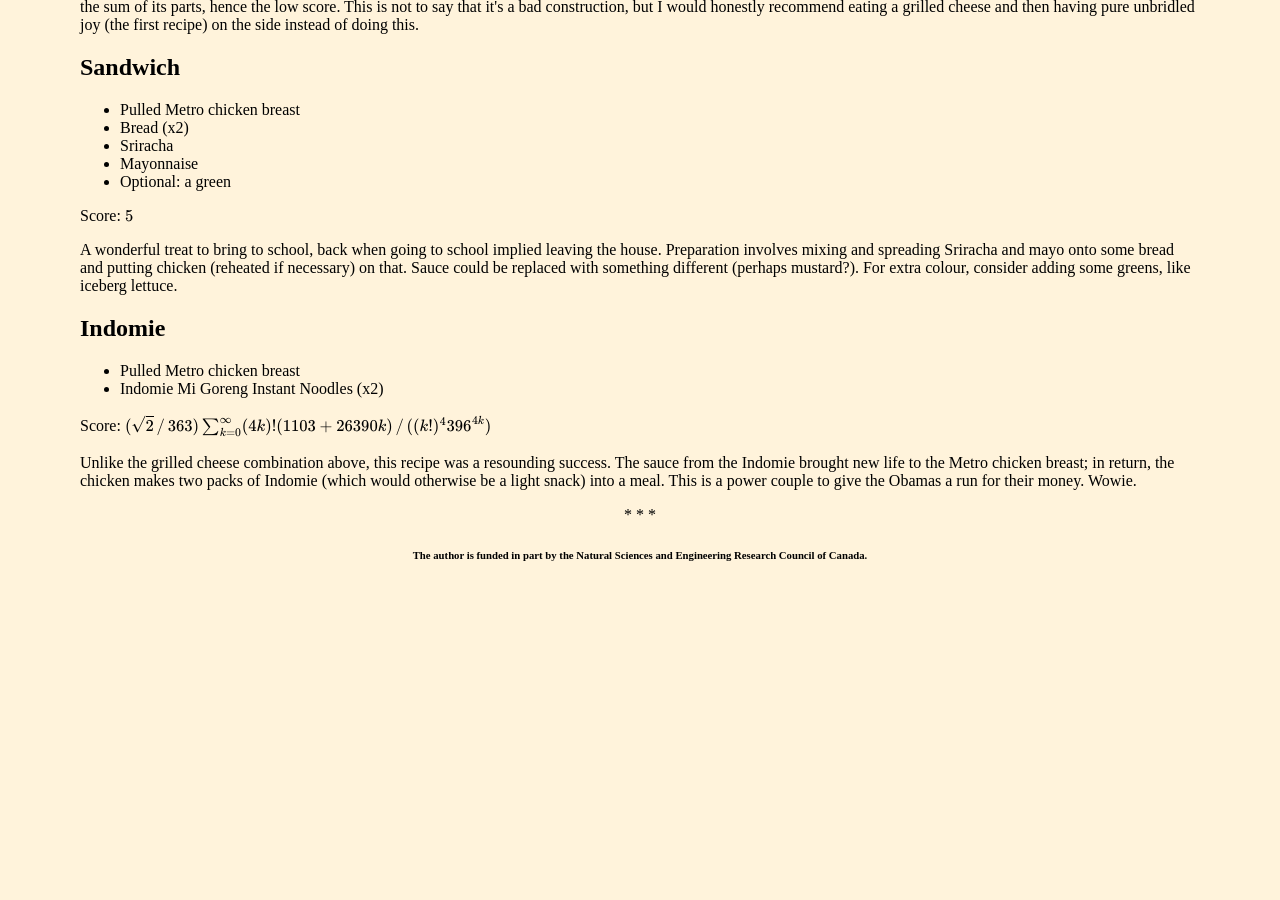
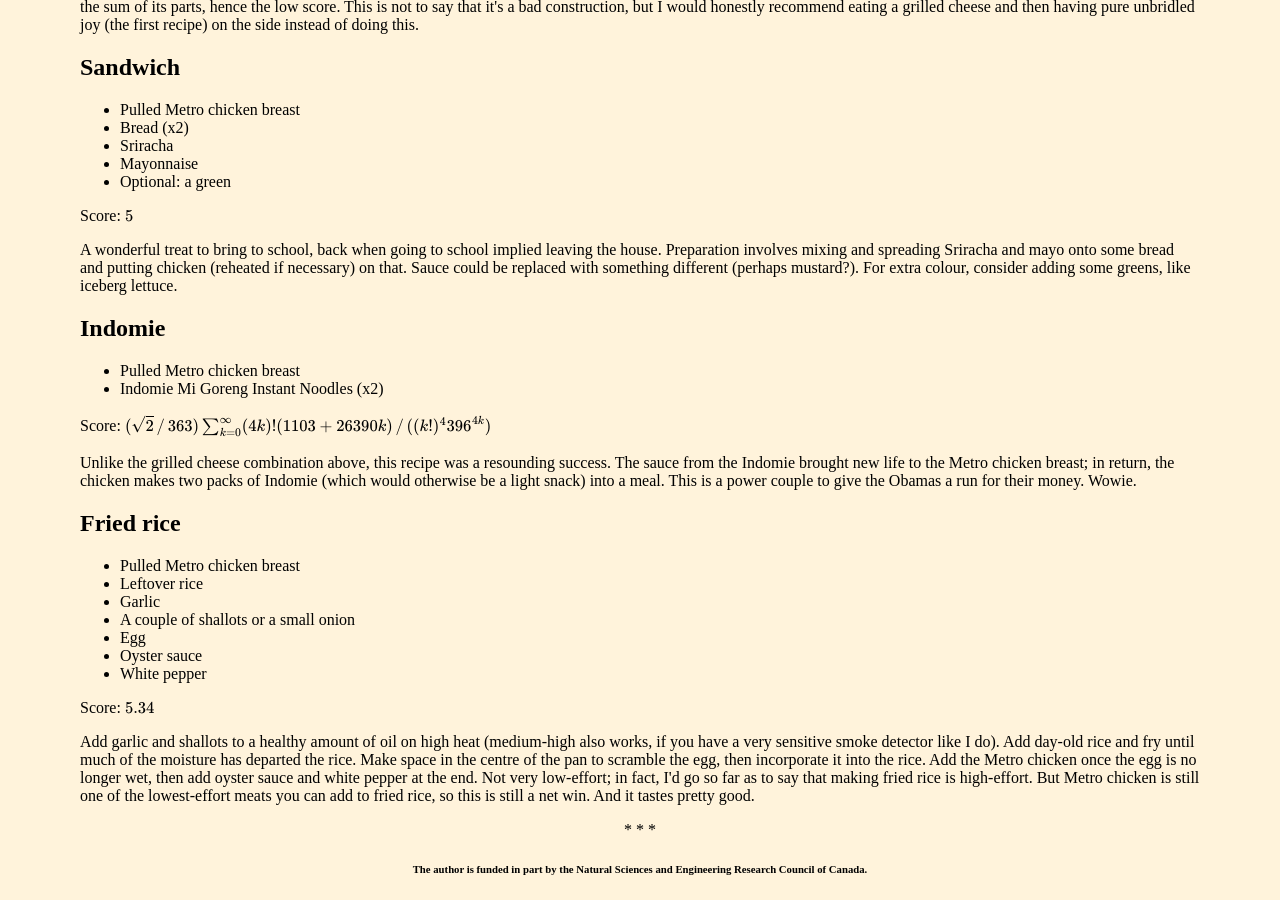
Before and after one commit to marcelgoh/marcelgoh.github.io, a Jekyll site: the page home/recipes.html, which Jekyll copies as it is, in a window 1280 px wide and 900 px high, scrolled down 2028 px. Built offline with Jekyll 4.4.1, drawn with Linux system fonts in a browser that asks for light colours; formulas are drawn with MathJax 3; a script that is not in the unit is left out; before the commit the page ends 2614 px from its top, so only the background shows below that; some of the changed text lies outside the part shown.

Commit message:
Fried rice

```diff
--- a/home/books.html
+++ b/home/books.html
@@ -80,7 +80,7 @@ Reviewed 30 October 2020.</i>
 <p>
 Having recently finished Volume 4A, I thought I'd review the whole set of <i>The Art of Computer Programming</i>
 books together, even though I read the others over a year ago. I would also like to qualify this review
-that by "finished," I mean to say thatSI read the books from cover to cover, doing only a handful of exercises
+that by "finished," I mean to say that I read the books from cover to cover, doing only a handful of exercises
 and not necessarily fully grasping a concept before moving on. This is, I believe, the best way to read Knuth. Some
 people complain that the books are too dense, but I think that these people are trying to understand every single
 little detail &mdash; which would take a lifetime! My opinion is that Knuth's writing style is very enjoyable and
--- a/home/index.html
+++ b/home/index.html
@@ -175,6 +175,7 @@ of $k[x_1,x_2,\ldots,x_n]$.
 
 <div>
     <a href="https://math.stackexchange.com/users/691096/marcelgoh"><img alt="Math Stack Exchange profile" src="https://math.stackexchange.com/users/flair/691096.png"></a>
+<a href="https://mathoverflow.net/users/168142/marcel-k-goh"><img src="https://mathoverflow.net/users/flair/168142.png"></a>
     <a href="https://projecteuler.net/profile/marcelgoh.png"><img alt="Project Euler progress" src="https://projecteuler.net/profile/marcelgoh.png"></a>
 </div>
 
--- a/home/recipes.html
+++ b/home/recipes.html
@@ -227,6 +227,31 @@ otherwise be a light snack) into a meal. This is a power couple to give the Obam
 Wowie.
 </p>
 
+<p>
+<h2>Fried rice</h2>
+<ul>
+    <li>Pulled Metro chicken breast</li>
+    <li>Leftover rice</li>
+    <li>Garlic</li>
+    <li>A couple of shallots or a small onion</li>
+    <li>Egg</li>
+    <li>Oyster sauce</li>
+    <li>White pepper</li>
+</ul>
+Score: $5.34$
+</p>
+
+<p>
+Add garlic and shallots to a healthy amount of oil on high heat (medium-high also works, if you have
+a very sensitive smoke detector like I do). Add day-old rice and fry until much
+of the moisture has departed the rice. Make space in the centre of the pan to scramble the egg, then incorporate it
+into the rice. Add the Metro chicken once the egg is no longer wet, then add oyster sauce and white pepper at the
+end.
+Not very low-effort; in fact, I'd go so far as to say that making fried rice is high-effort. But Metro chicken
+is still one of the lowest-effort meats you can add to fried rice, so this is still a net win. And it
+tastes pretty good.
+</p>
+
 <p><div>*&nbsp;*&nbsp;*</div></p>
 
 </body>
```
Also changed, not shown: other parts of home/recipes.html (+1 -1 lines), Gemfile (+7 -0 lines), misc/theoremata.md (+1 -1 lines), Gemfile.lock.
